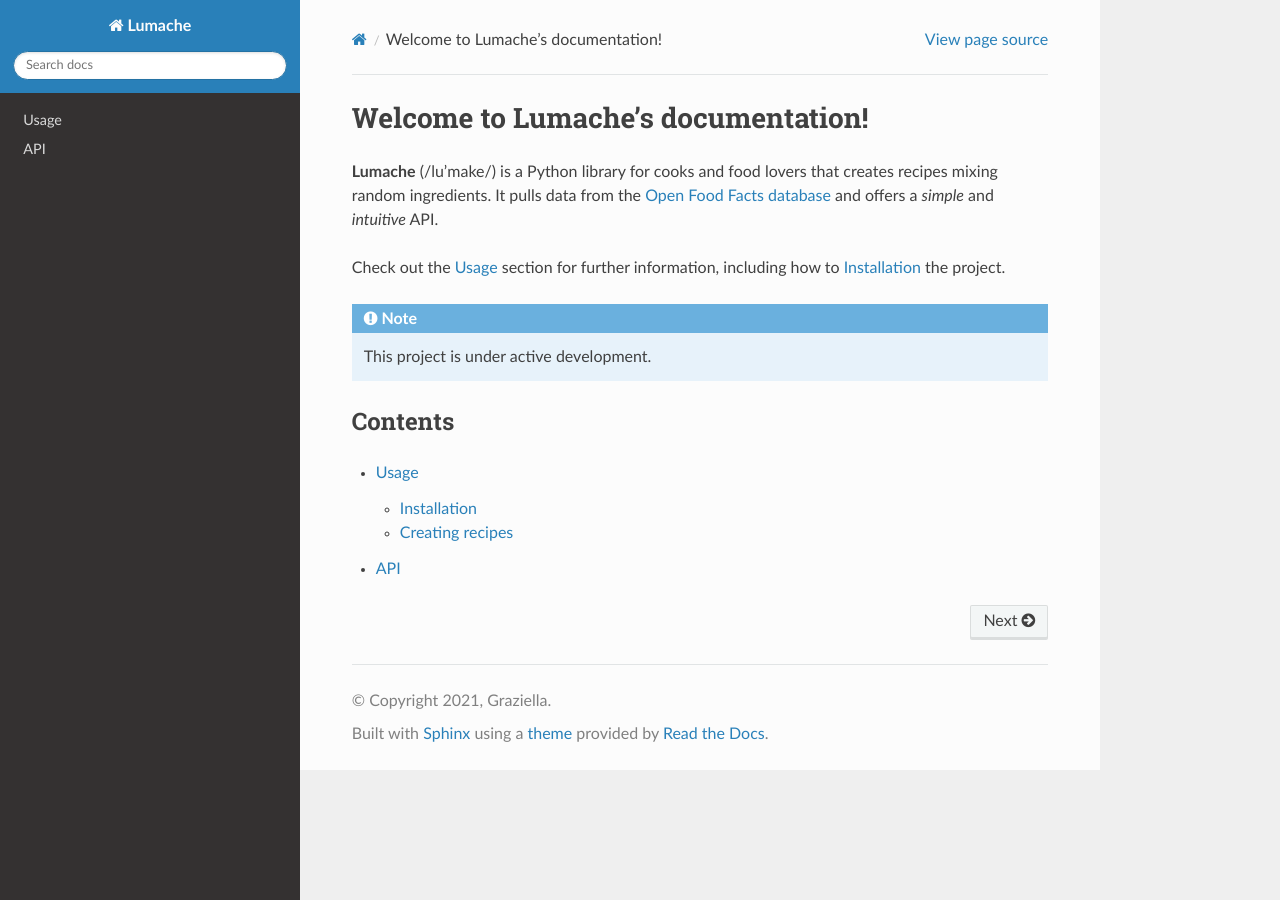
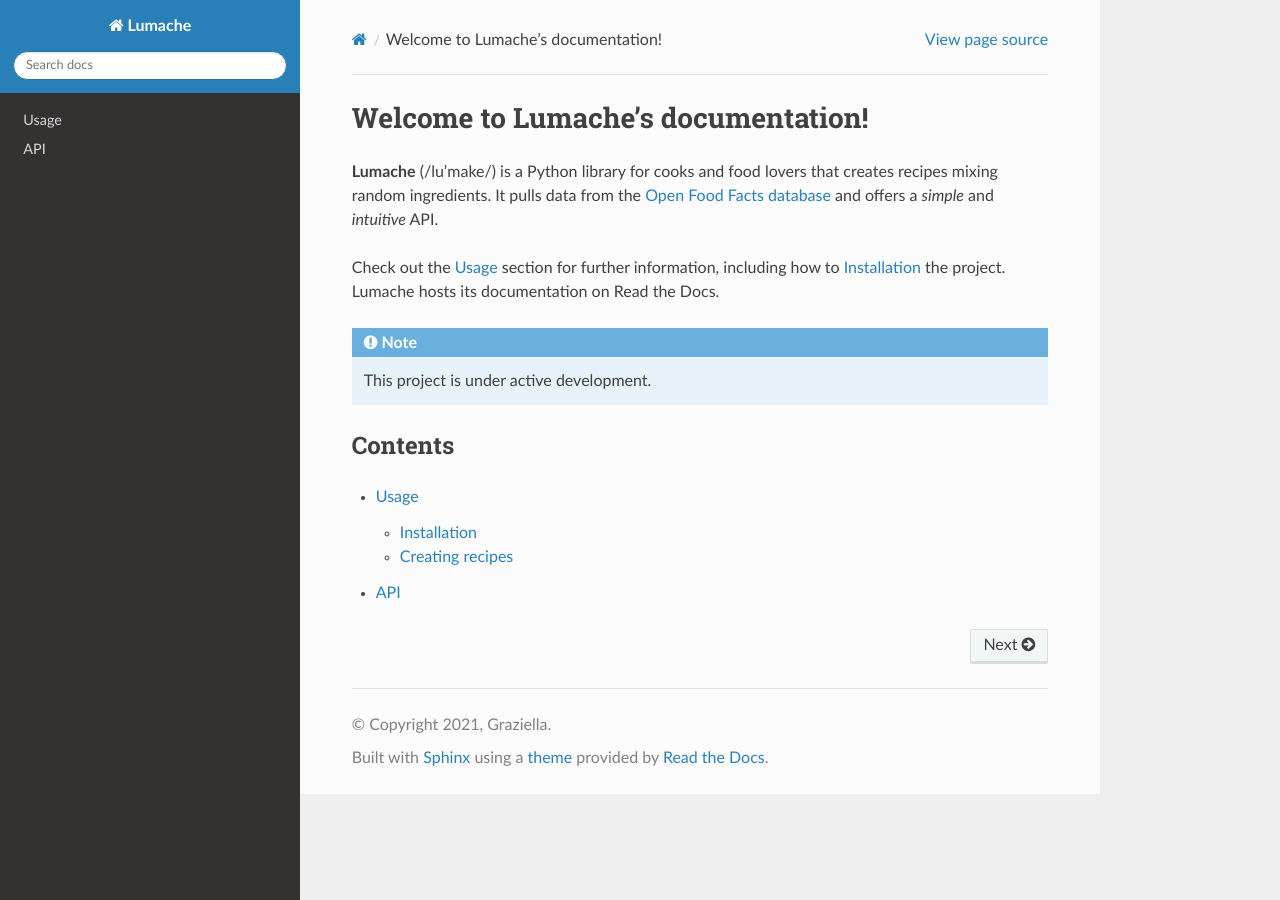
Before and after one commit to LizandroCloud/SPAIDER-M, a Sphinx documentation site: the page built from docs/source/index.rst, in a window 1280 px wide. Built offline with Sphinx 7.4.7 and the Read the Docs theme 3.1.0, drawn with Linux system fonts in a browser that asks for light colours.

Commit message:
Update index.rst

```diff
--- a/docs/source/index.rst
+++ b/docs/source/index.rst
@@ -7,7 +7,7 @@
 and offers a *simple* and *intuitive* API.
 
 Check out the :doc:`usage` section for further information, including
-how to :ref:`installation` the project.
+how to :ref:`installation` the project. Lumache hosts its documentation on Read the Docs.
 
 .. note::
 
```
